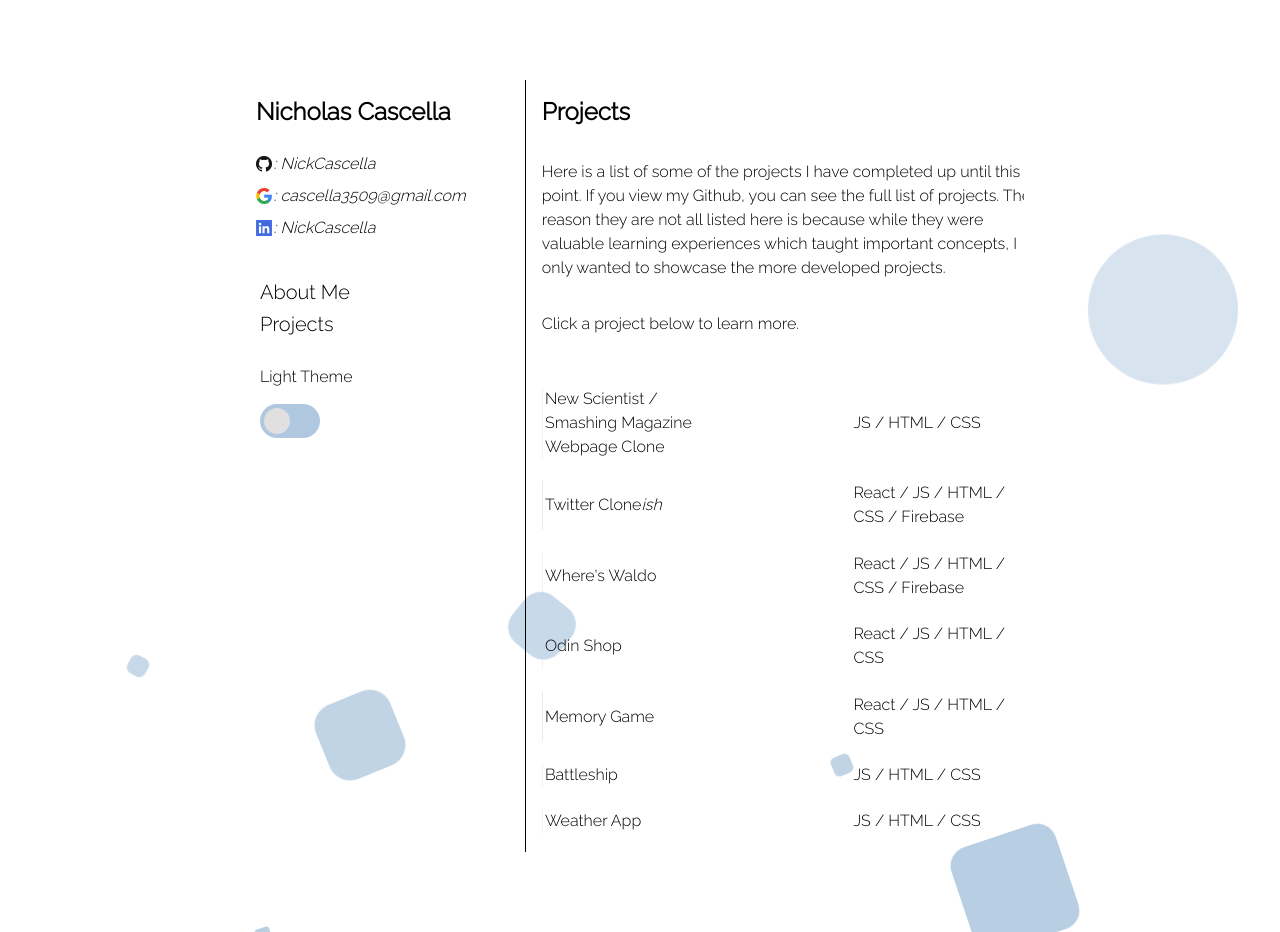
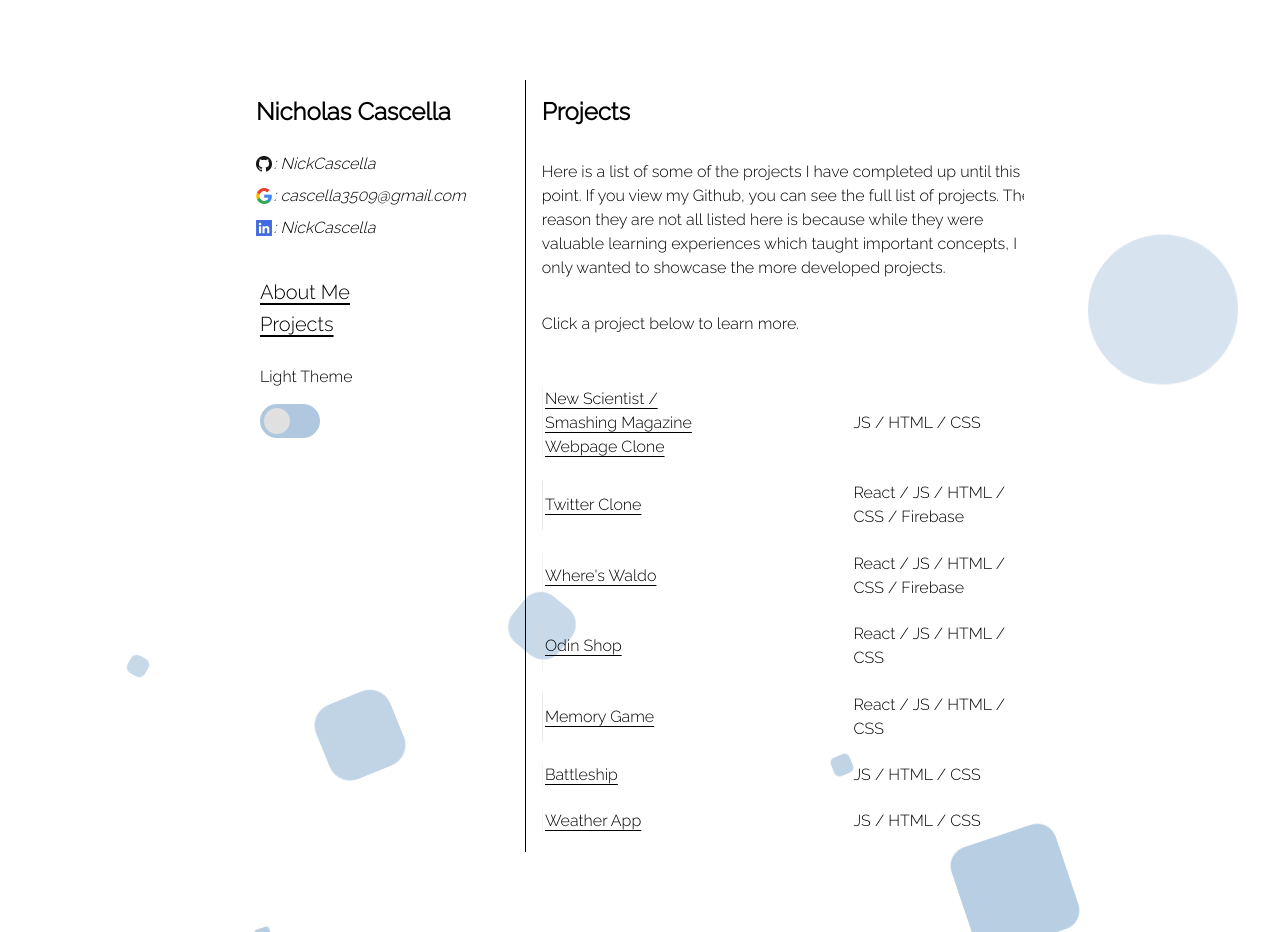
Before and after one commit to NickCascella/personal-website, a React (Create React App) app: page /home/Projects in a window 1280 px wide. Built offline with nearby package versions, Linux system fonts and the light colour scheme.

Commit message:
friendly suggestions

```diff
--- a/src/components/HomePage.css
+++ b/src/components/HomePage.css
@@ -59,6 +59,11 @@
 
 .pageLinks li {
   width: 90%;
+}
+
+.pageLinksUnderline {
+  text-decoration: underline;
+  text-underline-offset: 4px;
 }
 
 .themeSwitchingContainer {
--- a/src/components/HomePage.js
+++ b/src/components/HomePage.js
@@ -119,26 +119,26 @@ function HomePage(props) {
               <li
                 style={{ color: currentTheme.color }}
                 onMouseOver={(e) => {
-                  e.target.style.color = checkSpecialStyling("true");
+                  e.currentTarget.style.color = checkSpecialStyling("true");
                 }}
                 onMouseLeave={(e) => {
-                  e.target.style.color = checkSpecialStyling("false");
+                  e.currentTarget.style.color = checkSpecialStyling("false");
                 }}
               >
-                About Me
+                <span className="pageLinksUnderline">About Me</span>
               </li>
             </Link>
             <Link to="/home/Projects">
               <li
                 style={{ color: currentTheme.color }}
                 onMouseOver={(e) => {
-                  e.target.style.color = checkSpecialStyling("true");
+                  e.currentTarget.style.color = checkSpecialStyling("true");
                 }}
                 onMouseLeave={(e) => {
-                  e.target.style.color = checkSpecialStyling("false");
+                  e.currentTarget.style.color = checkSpecialStyling("false");
                 }}
               >
-                Projects
+                <span className="pageLinksUnderline"> Projects </span>
               </li>
             </Link>
           </ul>
--- a/src/components/Projects.js
+++ b/src/components/Projects.js
@@ -41,7 +41,7 @@ function Projects(props) {
               e.currentTarget.style.color = checkSpecialStyling("false");
             }}
           >
-            <span className="projectName">
+            <span className="projectName pageLinksUnderline">
               New Scientist / Smashing Magazine Webpage Clone
             </span>{" "}
             <span className="projectLanguage">JS / HTML / CSS</span>{" "}
@@ -64,8 +64,8 @@ function Projects(props) {
               e.currentTarget.style.color = checkSpecialStyling("false");
             }}
           >
-            <span className="projectName">
-              Twitter Clone<i>ish</i>
+            <span className="projectName pageLinksUnderline">
+              Twitter Clone
             </span>
             <span className="projectLanguage">
               React / JS / HTML / CSS / Firebase
@@ -88,7 +88,9 @@ function Projects(props) {
               e.currentTarget.style.color = checkSpecialStyling("false");
             }}
           >
-            <span className="projectName">Where's Waldo</span>{" "}
+            <span className="projectName pageLinksUnderline">
+              Where's Waldo
+            </span>{" "}
             <span className="projectLanguage">
               React / JS / HTML / CSS / Firebase
             </span>
@@ -109,7 +111,7 @@ function Projects(props) {
               e.currentTarget.style.color = checkSpecialStyling("false");
             }}
           >
-            <span className="projectName">Odin Shop</span>{" "}
+            <span className="projectName pageLinksUnderline">Odin Shop</span>{" "}
             <span className="projectLanguage">React / JS / HTML / CSS</span>
           </li>
         </Link>
@@ -128,7 +130,7 @@ function Projects(props) {
               e.currentTarget.style.color = checkSpecialStyling("false");
             }}
           >
-            <span className="projectName">Memory Game</span>{" "}
+            <span className="projectName pageLinksUnderline">Memory Game</span>{" "}
             <span className="projectLanguage">React / JS / HTML / CSS</span>
           </li>
         </Link>
@@ -147,7 +149,7 @@ function Projects(props) {
               e.currentTarget.style.color = checkSpecialStyling("false");
             }}
           >
-            <span className="projectName">Battleship</span>{" "}
+            <span className="projectName pageLinksUnderline">Battleship</span>{" "}
             <span className="projectLanguage">JS / HTML / CSS</span>
           </li>
         </Link>
@@ -166,7 +168,7 @@ function Projects(props) {
               e.currentTarget.style.color = checkSpecialStyling("false");
             }}
           >
-            <span className="projectName">Weather App</span>{" "}
+            <span className="projectName pageLinksUnderline">Weather App</span>{" "}
             <span className="projectLanguage">JS / HTML / CSS</span>
           </li>
         </Link>
--- a/src/components/sharedFeatures.css
+++ b/src/components/sharedFeatures.css
@@ -59,3 +59,12 @@
   z-index: 9999;
   color: black;
 }
+
+/*
+UNDERLINE DECORATION
+*/
+
+.pageLinksUnderline {
+  text-decoration: underline;
+  text-underline-offset: 4px;
+}
```
